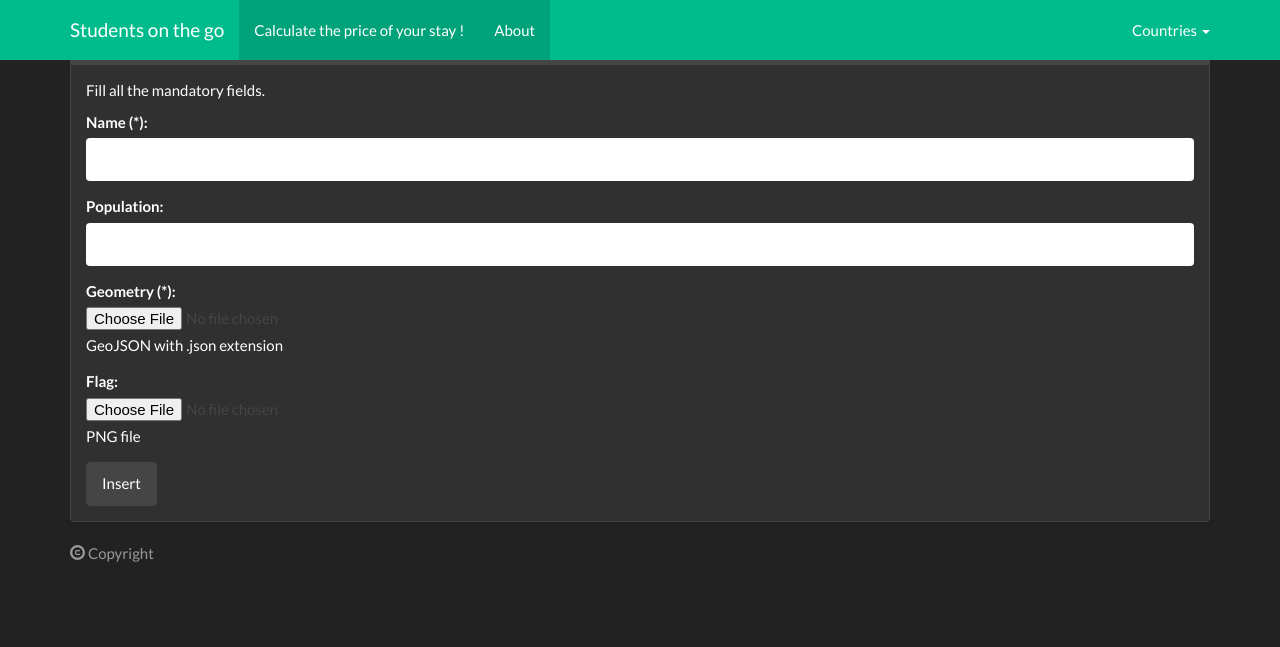
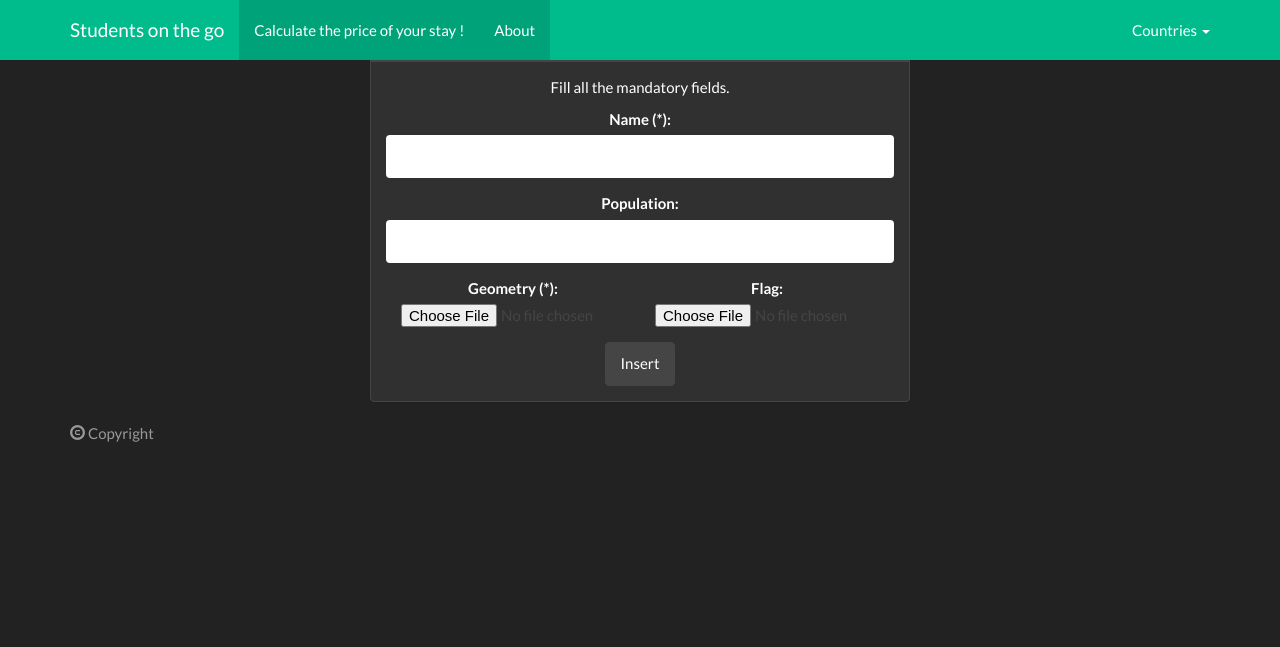
Before and after one commit to remigourdon/studentsonthego, a PHP site: page /add-country.php in a window 1280 px wide. Shown: the top 647 px of the page. Run offline with PHP 8.4, Linux system fonts and the light colour scheme; some libraries are stand-ins or nearby versions.

Commit message:
Graphical changes on the forms.

```diff
--- a/add-country.php
+++ b/add-country.php
@@ -12,9 +12,13 @@
 // Open content
 $content = <<<END
 <div class="container">
-    <div class="panel panel-default">
-        <div class="panel-heading">Add a new country</div>
-        <div class="panel-body">
+    <div class="col-md-3"></div>
+    <div class="col-md-6">
+        <div class="panel panel-default">
+            <div class="panel-heading">
+                <h3 class="panel-title">Add a new country</h3>
+            </div>
+            <div class="panel-body">
 END;
 
 // There is data in POST, the form has been filled in
@@ -93,8 +97,10 @@
 
 // Close content
 $content .= <<<END
+            </div>
         </div>
     </div>
+    <div class="col-md-3"></div>
 </div>
 END;
 
@@ -118,15 +124,13 @@
             <label for="popu">Population:</label>
             <input type="number" class="form-control" name="popu" id="popu" value="{$popu}">
         </div>
-        <div class="form-group">
+        <div class="form-group col-md-6">
             <label for="geom">Geometry (*):</label>
             <input type="file" name="geom" id="geom">
-            <p class="help-block">GeoJSON with .json extension</p>
         </div>
-        <div class="form-group">
+        <div class="form-group col-md-6">
             <label for="flag">Flag:</label>
             <input type="file" name="flag" id="flag">
-            <p class="help-block">PNG file</p>
         </div>
         <button type="submit" class="btn btn-default">Insert</button>
     </form>
```
Also changed, not shown: add-element.php (+11 -6 lines), mod-country.php (+11 -7 lines).
